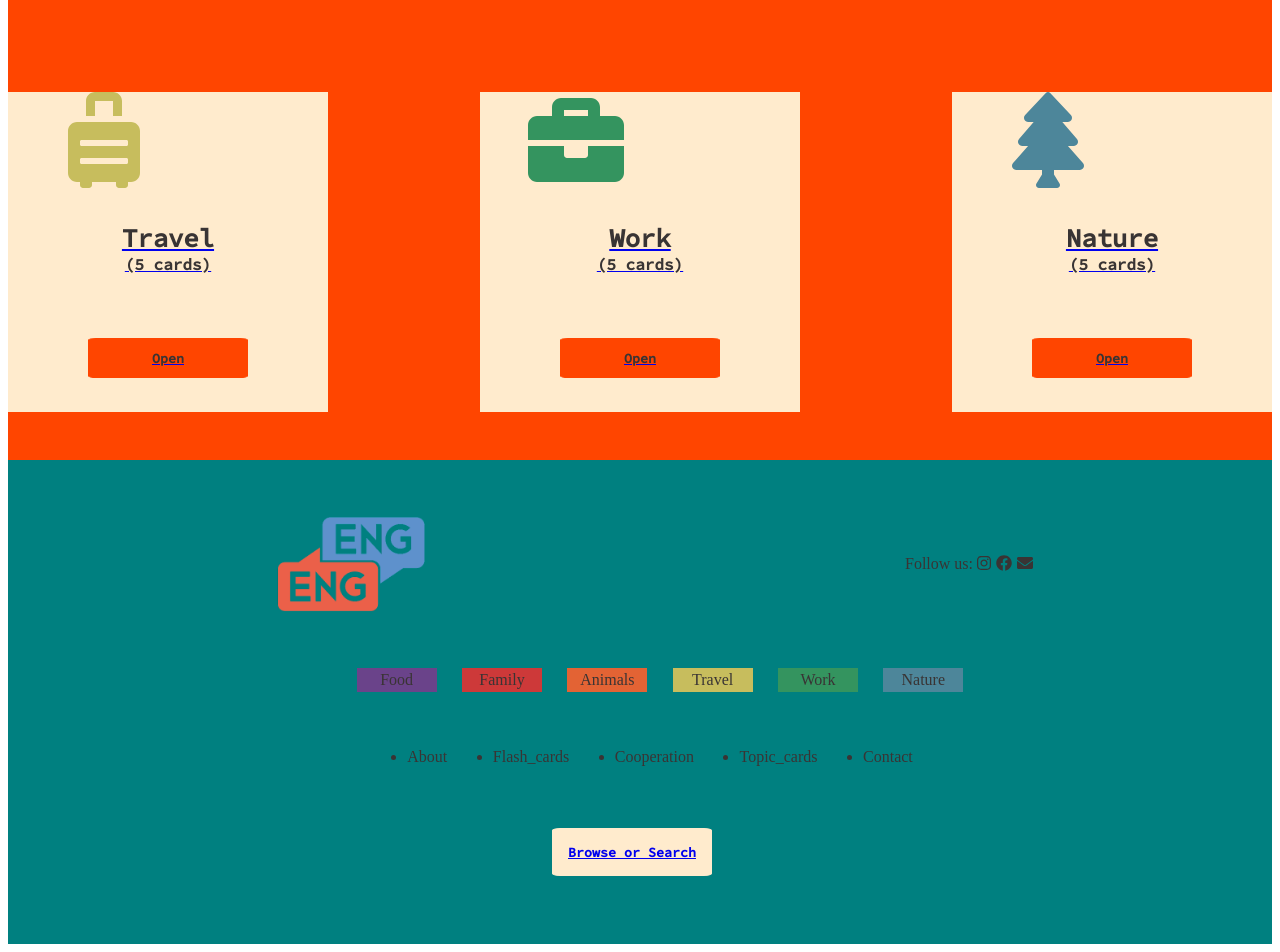
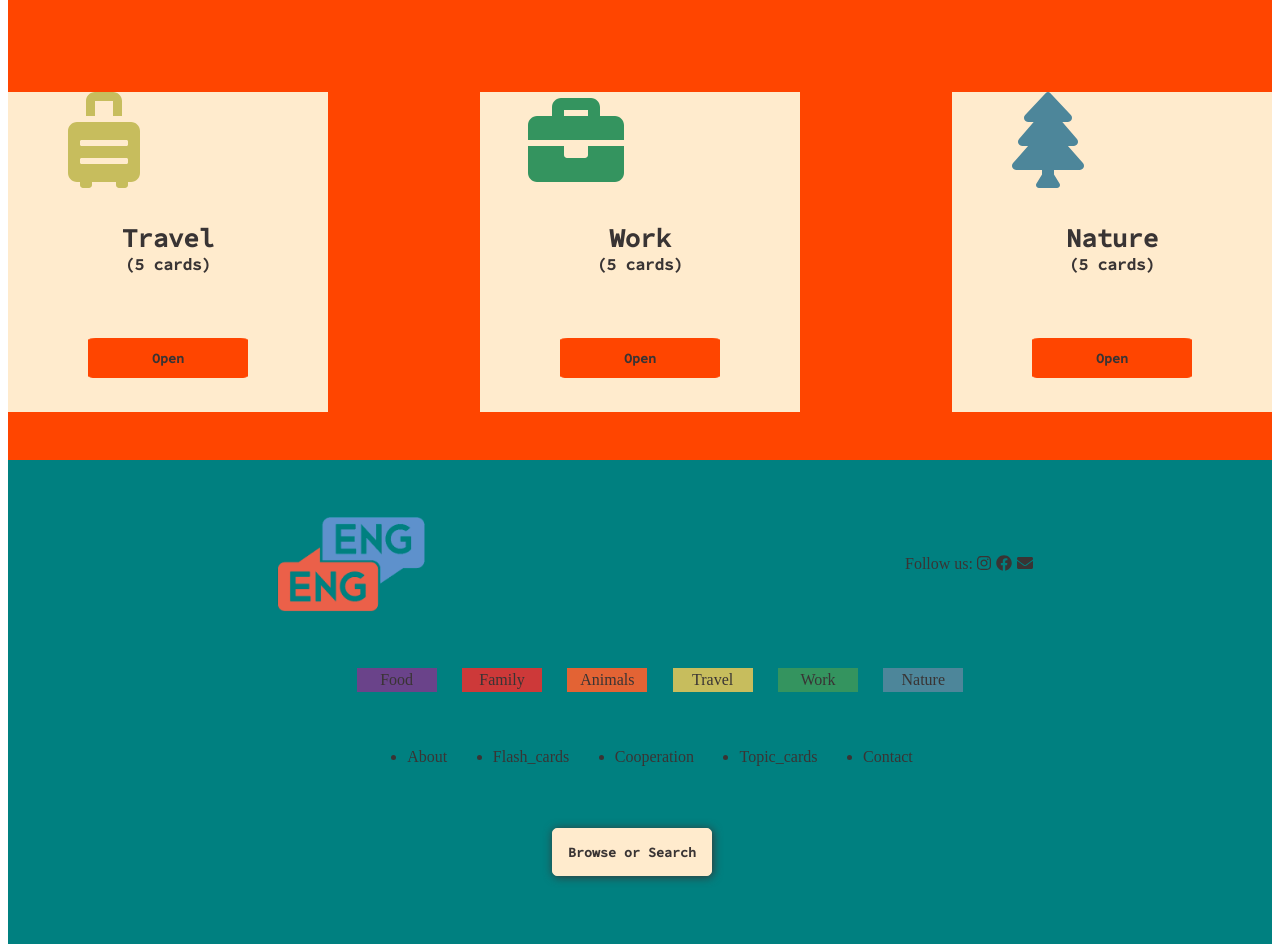
Before and after one commit to skorokhodtatiana/learnEnglish-React-project, a React (Create React App) app in the folder learn-english/: page / in a window 1280 px wide. Shown: the part 480-1432 px from the top of the page. Built offline with nearby package versions, Linux system fonts and the light colour scheme.

Commit message:
added styles

```diff
--- a/learn-english/src/components/footer/Footer.jsx
+++ b/learn-english/src/components/footer/Footer.jsx
@@ -7,7 +7,6 @@ import { faInstagram, faFacebook } from "@fortawesome/free-brands-svg-icons";
 import { faEnvelope } from "@fortawesome/free-solid-svg-icons";
 import { Link } from "react-router-dom";
 //import TopicCard from "../topicCard/TopicCard";
-import { browserHistory } from "react-router-dom";
 
 // const Footer = (props, { history, location, match }) => {
 const Footer = (props) => {
@@ -92,9 +91,12 @@ const Footer = (props) => {
             </li>
           </ul>
           <section className="footer__btn">
-            <button onClick={() => openTable()} className="footer__btnSearch">
-              <Link to="/table"> Browse or Search</Link>
-            </button>
+            <Link className="link" to="/table">
+              <button onClick={() => openTable()} className="footer__btnSearch">
+                {" "}
+                Browse or Search
+              </button>
+            </Link>
           </section>
         </nav>
       </div>
--- a/learn-english/src/components/footer/_footer.scss
+++ b/learn-english/src/components/footer/_footer.scss
@@ -149,10 +149,26 @@
         background-color: $customBeige;
         color: $customGray;
         border: 1px solid $customBeige;
-        border-radius: 5%;
+        border-radius: 5px;
+        box-shadow: 1px 1px 10px;
         margin-right: 1rem;
         font-family: "Source Code Pro", monospace;
         font-weight: bold;
+
+        &:hover {
+          background-color: rgb(160, 144, 119);
+          border: 1px solid rgb(160, 144, 119);
+          background-color: rgb(160, 144, 119);
+        }
+
+        &:active {
+          box-shadow: inset 1px 1px 10px -1px;
+        }
+      }
+
+      .link {
+        text-decoration: none;
+        color: $customGray;
       }
 
       .footer__btnCreate {
--- a/learn-english/src/components/topicCard/TopicCard.jsx
+++ b/learn-english/src/components/topicCard/TopicCard.jsx
@@ -12,14 +12,12 @@ export const TopicCardPattern = (props) => {
   };
 
   return (
-    <>
     <div>
       {
         <div className="topicCard">
           <div className="topicCard__picture">{image}</div>
           <div className={"topicCard__name textCard"}>{nameCard}</div>
           <div className="textCard">{size}</div>
-
           <button
             id={id}
             onClick={() => {
@@ -32,7 +30,6 @@ export const TopicCardPattern = (props) => {
         </div>
       }
     </div>
-    </>
   );
 };
 
@@ -51,7 +48,11 @@ const TopicCard = (props) => {
     <div className="topicCard-wrapper">
       {!isTopicChosen &&
         topicCards.map((card, id) => (
-          <Link to={`/topicCard/${card.nameCard}`} key={card.id}>
+          <Link
+            className="link"
+            to={`/topicCard/${card.nameCard}`}
+            key={card.id}
+          >
             <TopicCardPattern
               key={card.id}
               id={card.id}
@@ -71,7 +72,6 @@ const TopicCard = (props) => {
           size={"(" + topicCards[chosenCardId].size + " cards)"}
           isChosen={topicCards[chosenCardId].isChosen}
           onClickTopic={() => handleClick()}
-          // {props.match.params.topicName}
         ></TopicCardPattern>
       )}
       <Outlet />
--- a/learn-english/src/components/topicCard/_topicCard.scss
+++ b/learn-english/src/components/topicCard/_topicCard.scss
@@ -114,4 +114,9 @@
   flex-wrap: wrap;
   justify-content: space-between;
   margin: auto;
+
+  .link {
+    text-decoration: none;
+    color: $customGray;
+  }
 }
```
Lines whose indentation alone changed are shown as unchanged.
